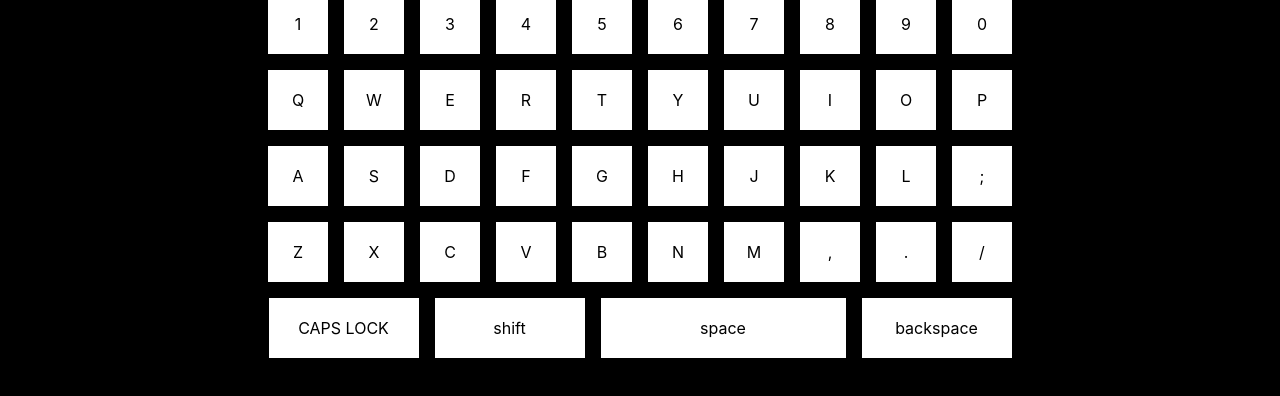
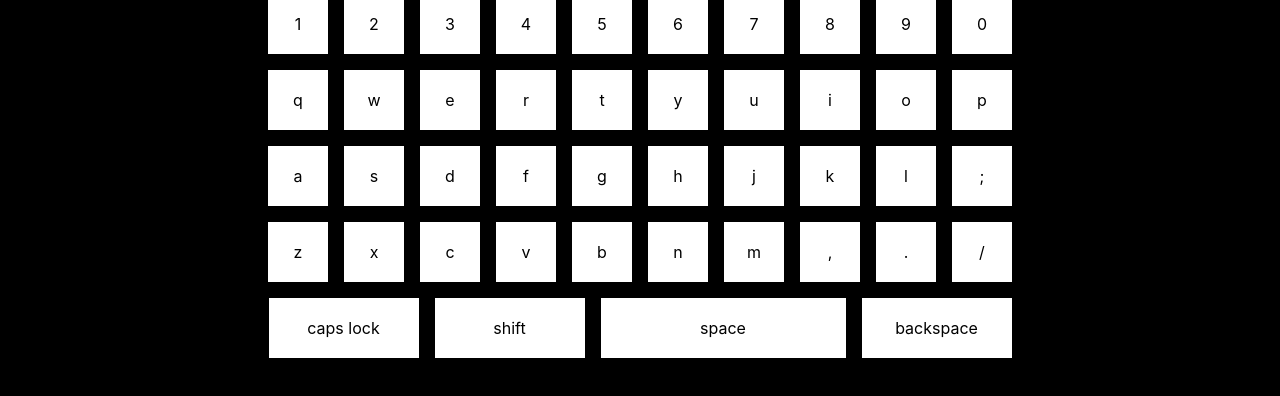
Before and after one commit to pranjalshrivastav1012/virtualKeyboard, a React (Create React App) app: page / in a window 1280 px wide. Shown: the part 300-696 px from the top of the page. Built offline with nearby package versions, Linux system fonts and the light colour scheme.

Commit message:
Last commit

```diff
--- a/src/App.js
+++ b/src/App.js
@@ -16,12 +16,24 @@ const useStyles = makeStyles((theme) => ({
   },
 }));
 
+let map = new Map();
+map.set('1',"!");
+map.set('2',"@");
+map.set('3',"#");
+map.set('4',"$");
+map.set('5',"%");
+map.set('6',"^");
+map.set('7',"&");
+map.set('8',"*");
+map.set('9',"(");
+map.set('0',")");
+
 
 function App() {
   const classes = useStyles();
   const [consoleVal, setconsoleVal] = useState("");
   const [buttonPresses, setButtonPresses] = useState(0)
-  const [flagg, setflagg] = useState(true)
+  const [flagg, setflagg] = useState(false)
   const [shiftFlag, setshiftFlag] = useState(false)
   const onScreenButtonPress = (data) => {
     let val = "";
@@ -90,9 +102,8 @@ function App() {
 
   return (
     <div>
-
       <div className="jumbotron-container">
-    <Jumbotron inputVal={consoleVal} buttonPresses={buttonPresses} flag={flagg}/>
+    <Jumbotron inputVal={consoleVal} map={map} shiftFlag={shiftFlag} buttonPresses={buttonPresses} flag={flagg}/>
     </div>
 
     <div className='items'>
@@ -167,6 +178,8 @@ function App() {
         key = {i}
         val={value[0]}
         style={{}}
+        map={map}
+        shiftFlag={shiftFlag}
         onChange={(data) => onScreenButtonPress(data)}/>
       )
   }
--- a/src/components/button/index.js
+++ b/src/components/button/index.js
@@ -25,11 +25,36 @@ function Btn (props){
       variant="contained"
       className={props.className}
       onClick={() => props.onChange(props.val)}
-      >{
-      props.flag ? props.val.toUpperCase() : props.val.toLowerCase() }
+      >
+        {
+          getVal()
+        }
+
       </div>
     </div>
-    );
+     );
+
+     function getVal() {
+       console.log(props);
+      if(props.shiftFlag){
+        switch(props.val){
+          case "0":
+          case '1':
+          case '2':
+          case '3':
+          case '4':
+          case '5':
+          case '6':
+          case '7':
+          case '8':
+          case '9':
+          return props.map.get(props.val)
+          default:
+         return  props.flag ? props.val.toUpperCase() : props.val.toLowerCase() }
+        }
+        else{
+          return props.flag ? props.val.toUpperCase() : props.val.toLowerCase() }
+     }
 }
 
 export default Btn;
--- a/src/components/jumbotron/index.css
+++ b/src/components/jumbotron/index.css
@@ -3,7 +3,7 @@
     width: 80%;
     padding:10px;
     background-color: black;
-    color: white;
+    color: green;
     font-size: 45px;
     margin: 5px 20px 75px;
 }
--- a/src/components/jumbotron/index.js
+++ b/src/components/jumbotron/index.js
@@ -36,8 +36,27 @@ function Jumbotron (props) {
       console.log("Backspace pressed")
       setValue(val.substring(0, val.length - 1 ))
     } else {
-      setValue(val + props.inputVal)
+      if(props.shiftFlag){
+        switch(props.inputVal){
+          case "0":
+          case '1':
+          case '2':
+          case '3':
+          case '4':
+          case '5':
+          case '6':
+          case '7':
+          case '8':
+          case '9':
+
+          setValue(val + props.map.get(props.inputVal));
+          break;
+         default: setValue(val + props.inputVal)
+    }}
+    else{
+      setValue(val + props.inputVal);
     }
+  }
 
 
   }, [props.buttonPresses])
@@ -54,14 +73,7 @@ function Jumbotron (props) {
            className="jumbotron"
       />
       </div>
-      {/* <input
-       type="text"
-       name="input"
-       value={v}
-       onChange={(data) => handleOnChange(data)}
-      /> */}
       <Button>
-
       </Button>
       </CardContent>
 
@@ -69,6 +81,7 @@ function Jumbotron (props) {
   );
 
   function handleOnChange(data) {
+
     setv(data.value);
   }
   function onInputChange(event){
--- a/src/index.css
+++ b/src/index.css
@@ -24,6 +24,9 @@ code {
   display: flex;
   justify-content: center;
   flex-direction: column;
+
+
+
 
 
 
```
